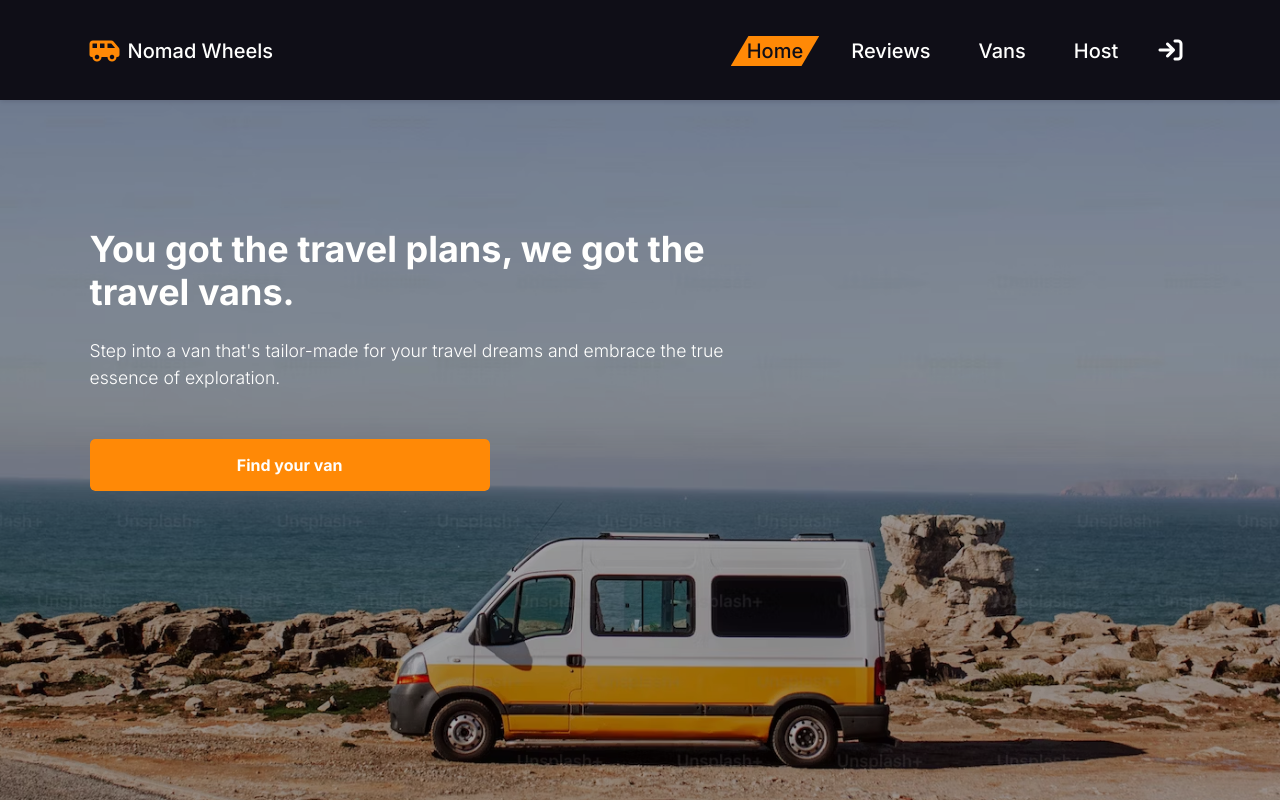
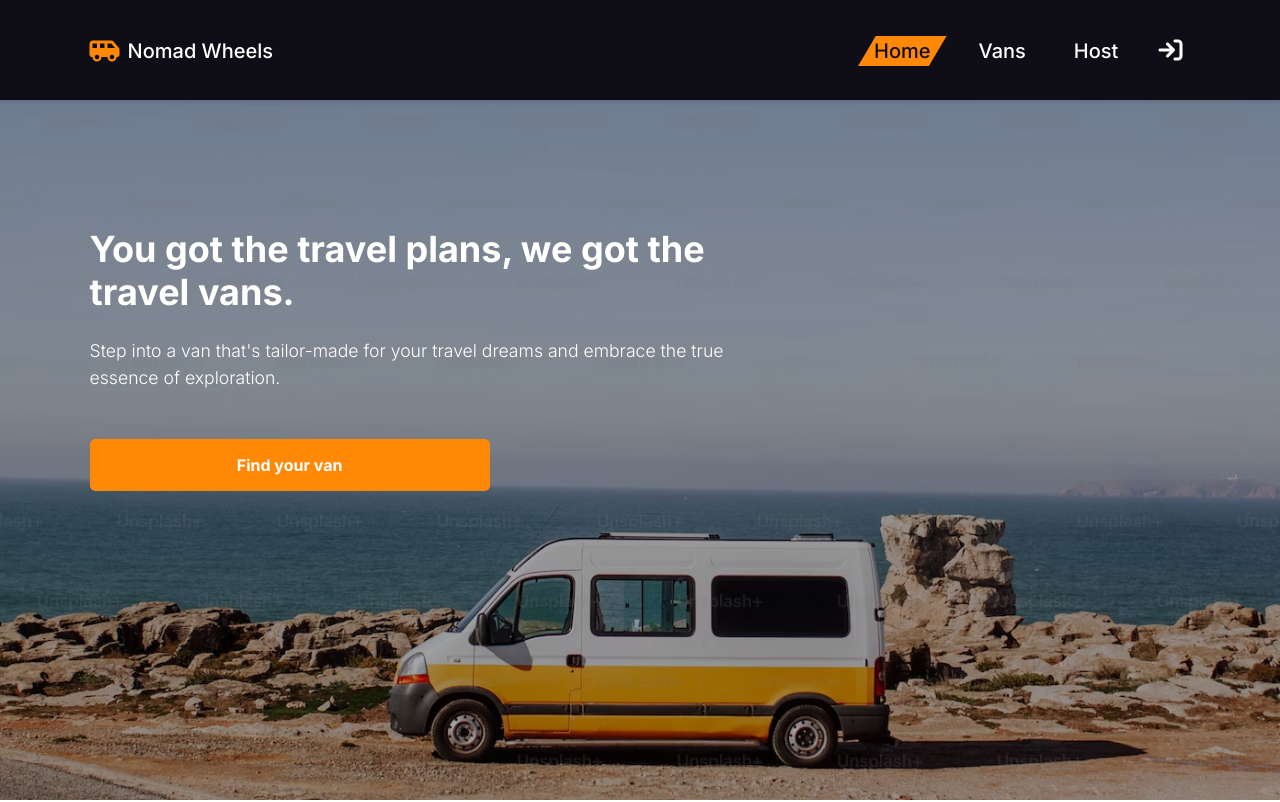
Before and after one commit to soojeong-park-ca/nomad-wheels, a React (Vite) app: page / in a window 1280 px wide. Shown: the top 802 px of the page. Built offline with nearby package versions, Linux system fonts and the light colour scheme.

Commit message:
remove Reviews page

```diff
--- a/src/App.jsx
+++ b/src/App.jsx
@@ -7,7 +7,6 @@
 
 import Layout from "./layout/Layout";
 import Home from "./pages/Home";
-import Reviews from "./pages/Reviews";
 import Vans from "./pages/Vans";
 import Login, {
   loader as loginLoader,
@@ -25,7 +24,6 @@
     <Route path="/" element={<Layout />}>
       <Route index element={<Home />} />
       <Route path="vans" element={<Vans />} />
-      <Route path="reviews" element={<Reviews />} />
       <Route
         path="login"
         element={<Login />}
--- a/src/components/Header.jsx
+++ b/src/components/Header.jsx
@@ -60,20 +60,6 @@
         }}
       >
         <div>Home</div>
-      </NavLink>
-      <NavLink
-        className={({ isActive }) =>
-          isActive
-            ? "mobile-nav-link mobile-nav-link--active"
-            : "mobile-nav-link"
-        }
-        to="reviews"
-        onClick={() => {
-          appCtx.onCloseMobileNav();
-          window.scrollTo({ top: 0, left: 0, behavior: "smooth" });
-        }}
-      >
-        <div>Reviews</div>
       </NavLink>
       <NavLink
         className={({ isActive }) =>
--- a/src/components/Testimonial.jsx
+++ b/src/components/Testimonial.jsx
@@ -1,5 +1,4 @@
 import { useContext } from "react";
-import { Link } from "react-router-dom";
 
 import { customerTestimonials } from "../customer-testimonials";
 
@@ -75,10 +74,6 @@
               </button>
             </div>
           </div>
-
-          <Link to="reviews" className="btn btn--orange">
-            <div>Read more</div>
-          </Link>
         </div>
       </div>
     </section>
--- a/src/sass/base/_typography.scss
+++ b/src/sass/base/_typography.scss
@@ -176,6 +176,11 @@
   }
 }
 
+// signup
+// .signup {
+//   color: v.$color-white;
+// }
+
 /////////////////////////////////////////
 /// FOOTER
 .footer {
```
